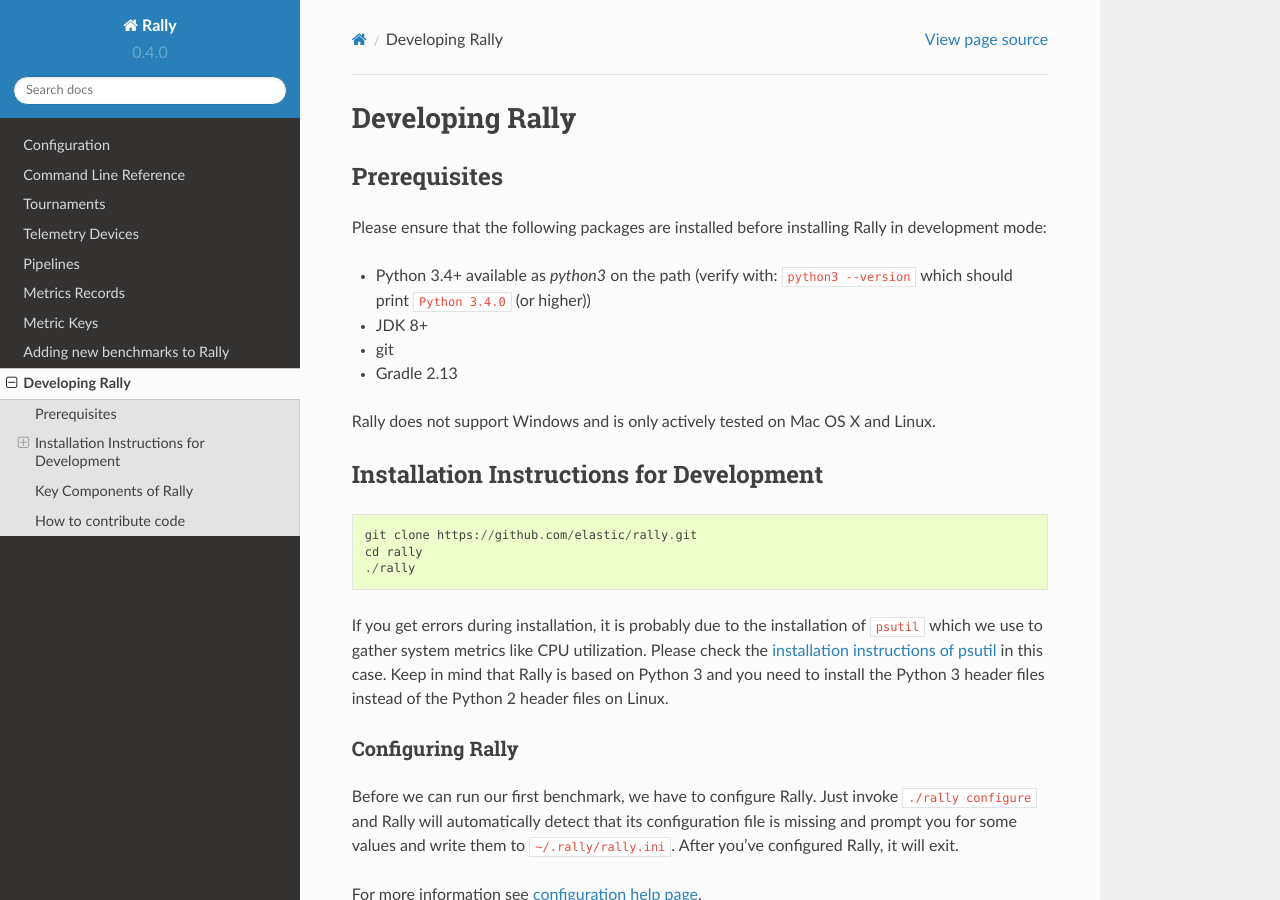
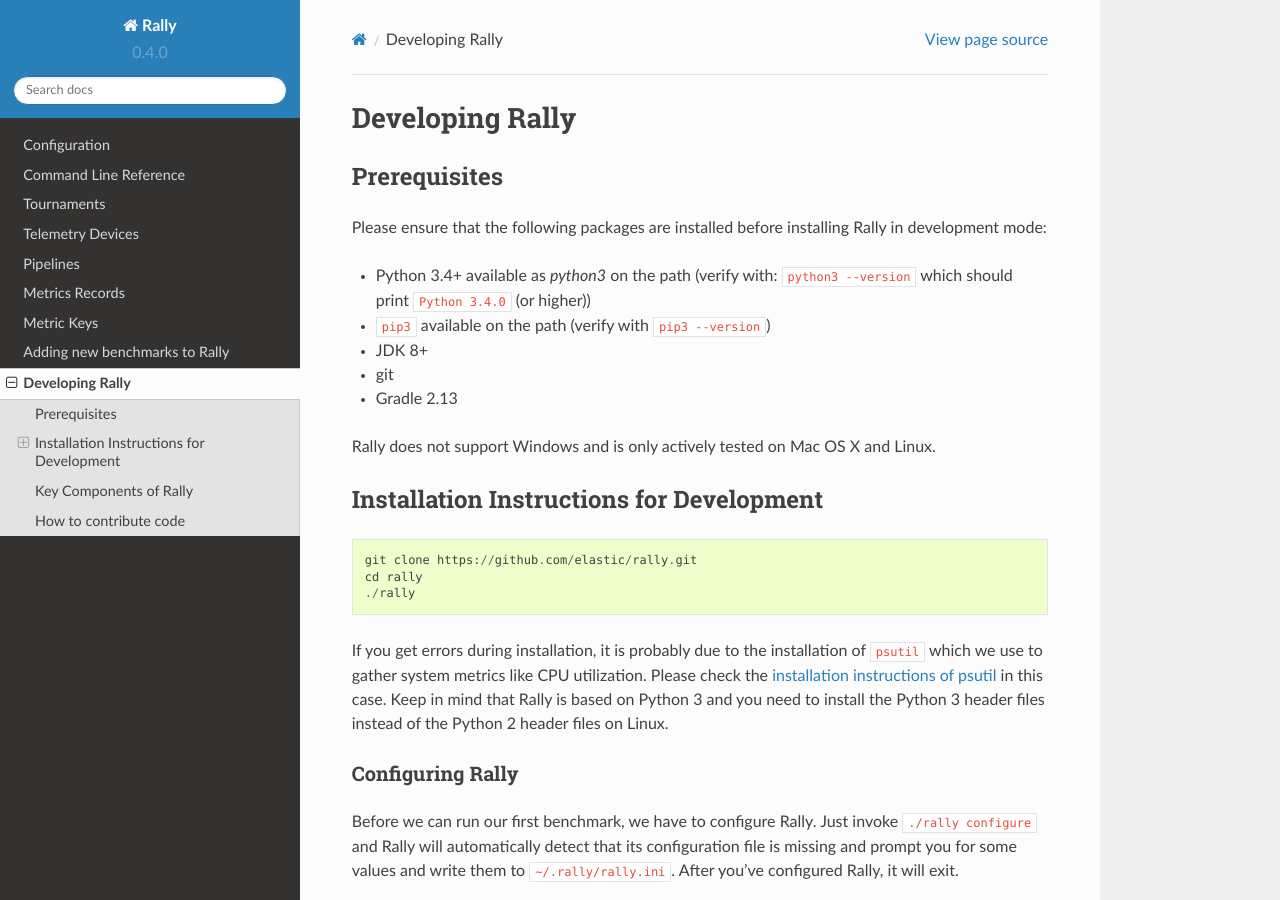
Before and after one commit to elastic/rally, a Sphinx documentation site: the page built from docs/developing.rst, in a window 1280 px wide and 900 px high. Built offline with Sphinx 7.4.7 and the Read the Docs theme 2.0.0, drawn with Linux system fonts in a browser that asks for light colours.

Commit message:
Document pip3 as prerequisite in dev mode

```diff
--- a/docs/developing.rst
+++ b/docs/developing.rst
@@ -7,6 +7,7 @@
 Please ensure that the following packages are installed before installing Rally in development mode:
 
 * Python 3.4+ available as `python3` on the path (verify with: ``python3 --version`` which should print ``Python 3.4.0`` (or higher))
+* ``pip3`` available on the path (verify with ``pip3 --version``)
 * JDK 8+
 * git
 * Gradle 2.13
```
